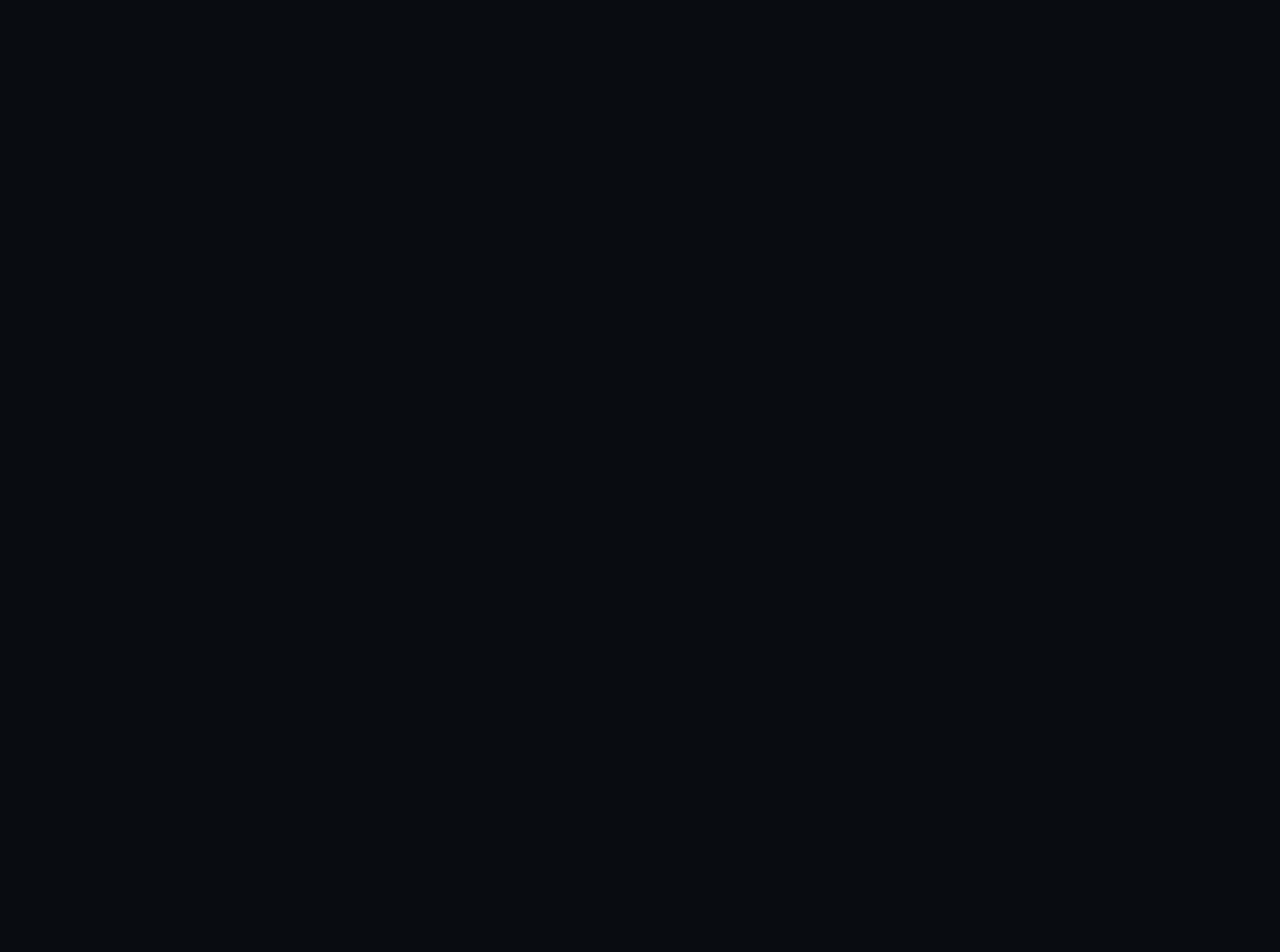
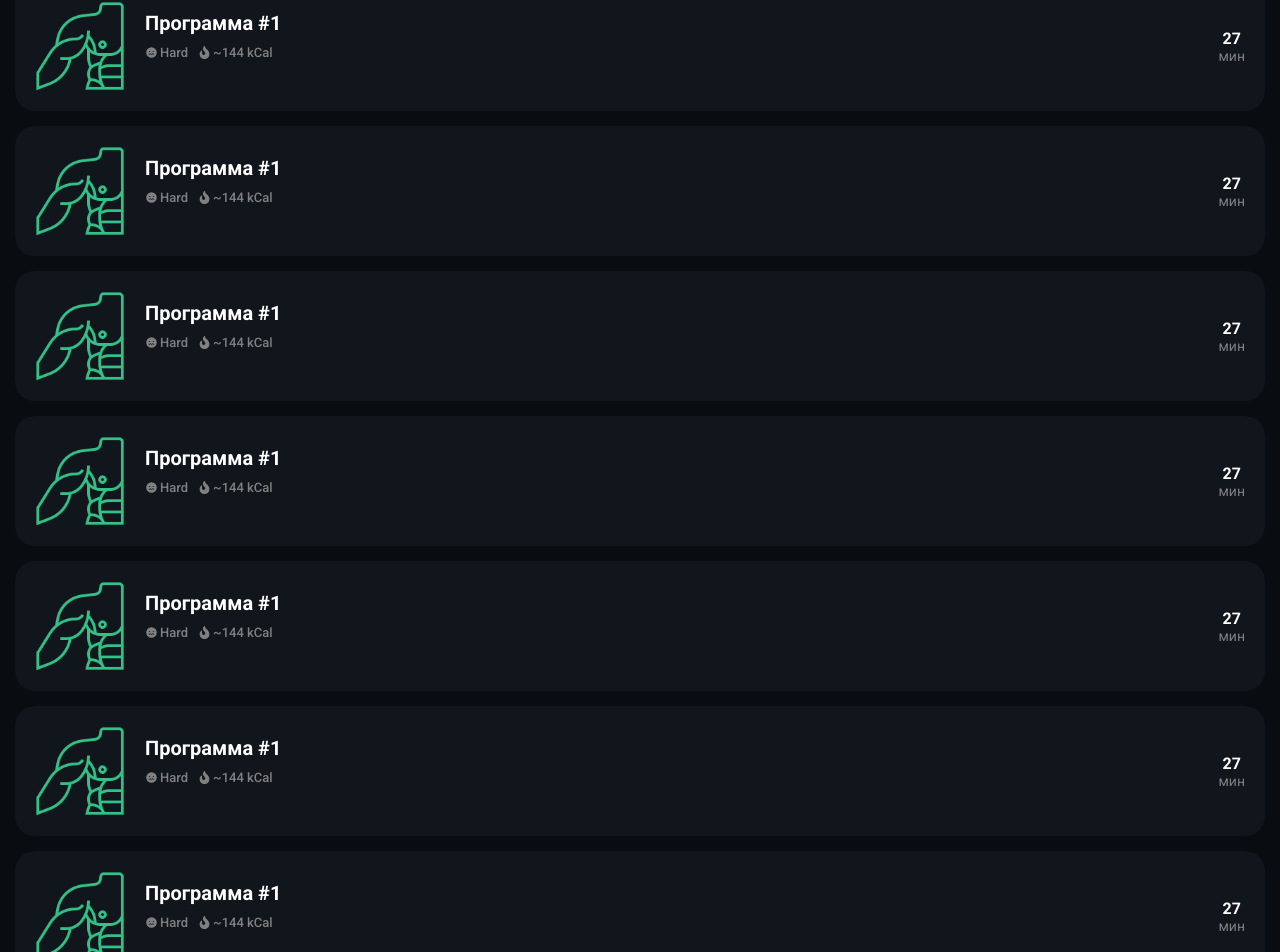
Before and after one commit to PriestAtheist/trenirovka, a React (Create React App) app: page /programms in a window 1280 px wide. Shown: the part 374-1326 px from the top of the page. Before the commit the page ends 800 px from the top, so only its background shows below. Built offline with nearby package versions, Linux system fonts and the light colour scheme.

Commit message:
Update Programms.jsx

```diff
--- a/src/pages/Programms/Programms.jsx
+++ b/src/pages/Programms/Programms.jsx
@@ -13,6 +13,14 @@
             </div>
             <div className='programms_cards' >
                 <ProgrammCard/>
+                <ProgrammCard/>
+                <ProgrammCard/>
+                <ProgrammCard/>
+                <ProgrammCard/>
+                <ProgrammCard/>
+                <ProgrammCard/>
+                <ProgrammCard/>
+                <ProgrammCard/>
             </div>
 
         </div>
```
